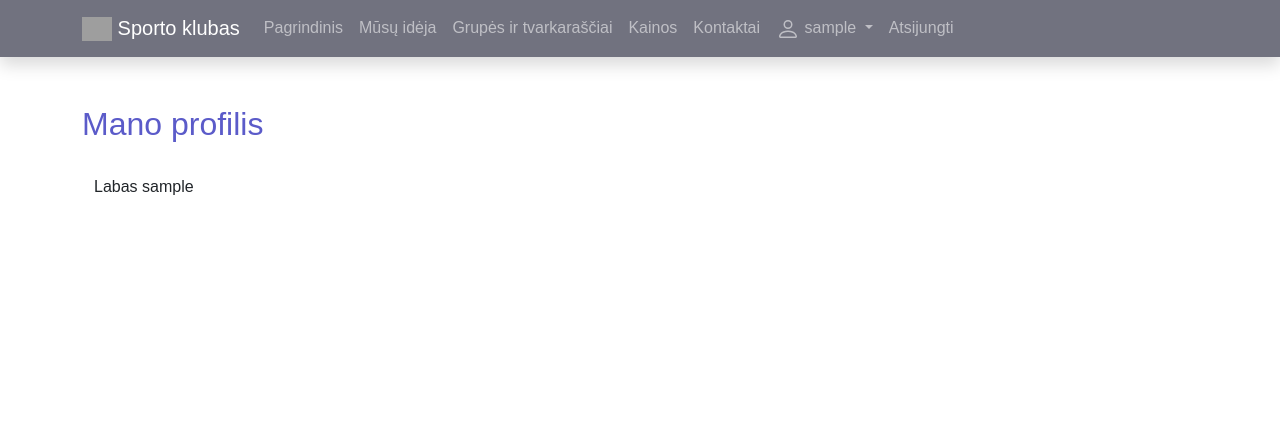
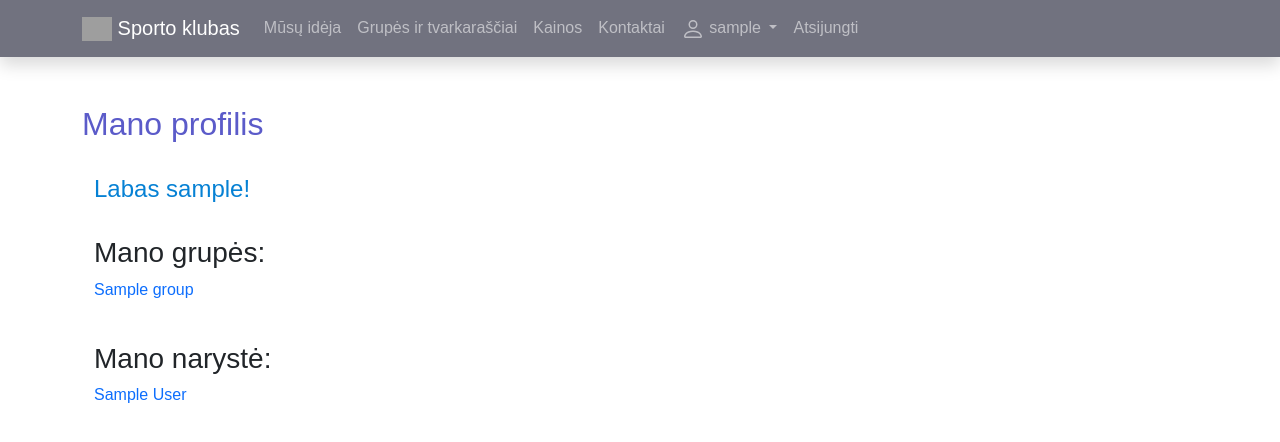
Before and after one commit to Jaroslav-Pol/sportsclub, a Django app: page /fightclub/accounts/profile/ in a window 1280 px wide. Shown: the top 442 px of the page. Run offline with Django 3.2, Linux system fonts and the light colour scheme; a user stored in the database is signed in; tables that the repository leaves empty hold one stand-in row (values such as "Sample post"); grey boxes are pictures that could not be loaded.

Commit message:
Dalinai padarytas profilio atvaizdavimas

```diff
--- a/sportsclub/fightclub/templates/fightclub/base.html
+++ b/sportsclub/fightclub/templates/fightclub/base.html
@@ -28,9 +28,6 @@
         </button>
         <div class="collapse navbar-collapse" id="navbarResponsive">
             <ul class="navbar-nav ml-auto">
-                <li class="nav-item">
-                    <a class="nav-link" href="{% url 'index' %}">Pagrindinis</a>
-                </li>
                 <li class="nav-item">
                     <a class="nav-link" href="{% url 'about' %}">Mūsų idėja</a>
                 </li>
--- a/sportsclub/fightclub/templates/fightclub/profile.html
+++ b/sportsclub/fightclub/templates/fightclub/profile.html
@@ -4,7 +4,18 @@
 <h2>Mano profilis</h2>
 <br>
 <div class="container">
-    <p>Labas {{ user.username }}</p>
+    <h4>Labas {{ user.username }}!</h4>
+    <br>
+    <h3>Mano grupės:</h3>
+    <a href="{% url 'groups' %}">
+        <p>{{ membership.display_group }}</p>
+    </a>
+    <br>
+    <h3>Mano narystė:</h3>
+    <a href="{% url 'prices' %}">
+        <p>{{ membership.membership }}</p>
+    </a>
+
 </div>
 
 
--- a/sportsclub/fightclub/views.py
+++ b/sportsclub/fightclub/views.py
@@ -48,11 +48,12 @@ def prices(request):
 @login_required
 def profile(request):
     """ideti user membership info, grupou info"""
-    # profile = User.objects.all().filter(username=request.user.username)
-    # context = {
-    #     'profile': profile,
-    # }
-    return render(request, 'fightclub/profile.html')
+    membership = UserMembership.objects.filter(member=request.user.id).get()
+    context = {
+        'membership': membership,
+        'groups': groups,
+    }
+    return render(request, 'fightclub/profile.html', context=context)
 
 
 @login_required
@@ -92,6 +93,7 @@ def register(request):
     return render(request, 'registration/register.html')
 
 
+@csrf_protect
 def contact(request):
     if request.method == 'POST':
         form = ContactForm(request.POST)
```
